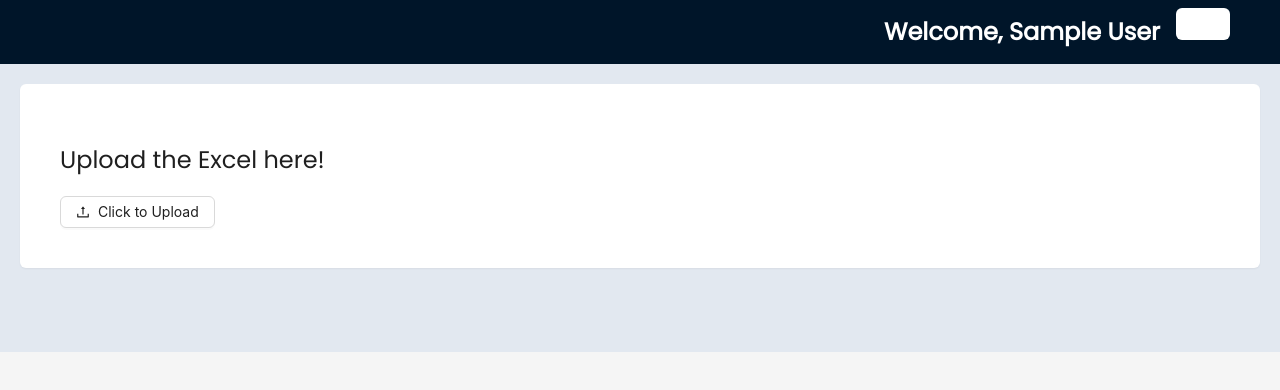
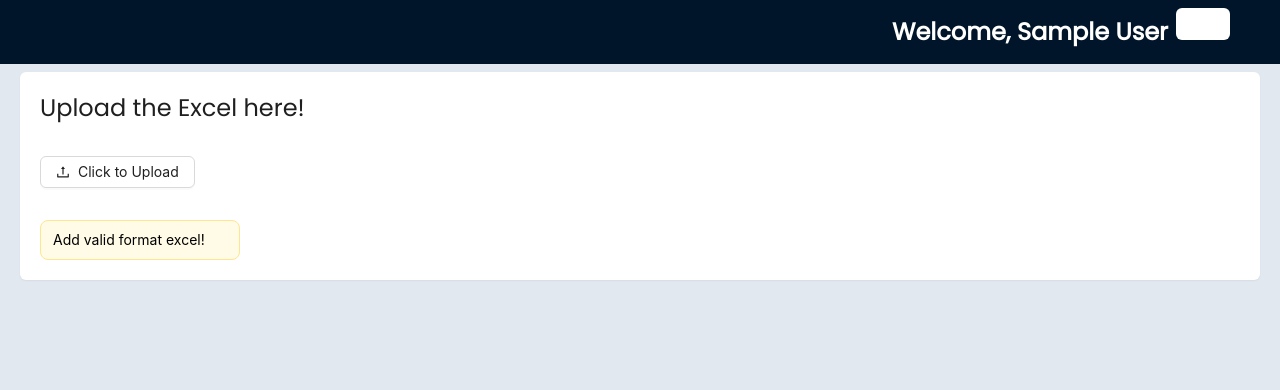
Before and after one commit to sagarjha1846/task-for-full-stack, a React (Vite) app in the folder client/: page / in a window 1280 px wide. Shown: the top 390 px of the page. Built offline with nearby package versions, Linux system fonts and the light colour scheme; sample sign-in values are in the browser's storage.

Commit message:
Changes  styling

```diff
--- a/client/src/App.css
+++ /dev/null
@@ -1,14 +0,0 @@
-@import url('https://fonts.googleapis.com/css2?family=Bree+Serif&family=Poppins&display=swap');
-
-#root {
-  margin: 0;
-  padding: 0;
-  box-sizing: border-box;
-  width: 100%;
-  height: 100%;
-  font-family: 'Poppins', sans-serif !important;
-}
-
-body {
-  font-family: 'Poppins', sans-serif !important;
-}
--- a/client/src/App.jsx
+++ b/client/src/App.jsx
@@ -1,10 +1,9 @@
 import { Layout } from 'antd';
-import './App.css';
 import { Route, Routes } from 'react-router-dom';
 import { PrivateRoute } from './Components/PrivateRoute';
 import React, { Suspense } from 'react';
 import ErrorFallback from './Components/ErrorBoundary';
-import {ErrorBoundary} from './Components/ErrorBoundaryV2';
+import { ErrorBoundary } from './Components/ErrorBoundaryV2';
 
 const Home = React.lazy(() => import('./Components/Home'));
 const Login = React.lazy(() => import('./Components/Login'));
@@ -12,12 +11,7 @@ const Register = React.lazy(() => import('./Components/Register'));
 
 function App() {
   return (
-    <Layout
-      className="font-sans w-full h-full"
-      style={{
-        width: '100%',
-        height: '100vh',
-      }}>
+    <Layout className="font-sans h-full w-full bg-slate-200">
       <ErrorBoundary FallbackComponent={ErrorFallback}>
         <Suspense
           fallback={
--- a/client/src/Components/Analytics.jsx
+++ b/client/src/Components/Analytics.jsx
@@ -9,6 +9,7 @@ import {
 } from '../utils';
 import ErrorFallback from './ErrorBoundary';
 import {ErrorBoundary} from './ErrorBoundaryV2';
+import { notification } from 'antd';
 
 const TableComponent = React.lazy(() => import('./TableComponent'));
 const GraphComponent = React.lazy(() => import('./GraphComponent'));
@@ -97,6 +98,8 @@ const Analytics = ({ jsonData, revenueType, setOptions }) => {
 
       setOptions(revenueType);
     }
+
+    if (!jsonData) navigate('/');
   }, [jsonData]);
 
   const sortedTableData = (a, b, field) => {
@@ -136,11 +139,15 @@ const Analytics = ({ jsonData, revenueType, setOptions }) => {
   }, [jsonData, revenueType, tableParams]);
 
   useEffect(() => {
-    if (!jsonData) navigate('/');
-  }, [jsonData]);
-
+    if (!data || !columnsDef) {
+      navigate('/');
+      notification.error({
+        message: 'Invalid format of excel',
+      });
+    }
+  }, [data, columnsDef, navigate]);
   return (
-    <div className="">
+    <div className="flex justify-evenly content-center self-center items-center w-full flex-col h-full">
       <ErrorBoundary FallbackComponent={ErrorFallback}>
         <Suspense
           fallback={
@@ -155,7 +162,7 @@ const Analytics = ({ jsonData, revenueType, setOptions }) => {
             listOfRevenue={listOfRevenue}
             jsonData={
               jsonData
-                ? jsonData.filter((el) => el.sheetName === 'Data')[0].data
+                ? getDataFromRes(jsonData, 'Data', 'data', 'sheetName')
                 : null
             }
           />
--- a/client/src/Components/ErrorBoundary.jsx
+++ b/client/src/Components/ErrorBoundary.jsx
@@ -34,7 +34,7 @@ const ErrorFallback = ({ error }) => {
     }
   }, [error]);
   return (
-    <div>
+    <div className="w-screen h-screen flex justify-center items-center content-center">
       <p>Something went wrong.</p>
       <pre>{error?.message}</pre>
     </div>
--- a/client/src/Components/ErrorBoundaryV2.jsx
+++ b/client/src/Components/ErrorBoundaryV2.jsx
@@ -11,7 +11,11 @@ export class ErrorBoundary extends React.Component {
   }
   render() {
     if (this.state.hasError) {
-      return <h1>{this.state.errorMessage}</h1>;
+      return (
+        <div className="w-screen h-screen flex justify-center items-center content-center">
+          {this.state.errorMessage}
+        </div>
+      );
     }
     return this.props.children;
   }
--- a/client/src/Components/GraphComponent.jsx
+++ b/client/src/Components/GraphComponent.jsx
@@ -91,7 +91,7 @@ const GraphComponent = ({
 
       yAxis: {
         title: {
-          text: 'ACV',
+          text: xAxisSelectedFilter,
         },
         labels: {
           formatter: function () {
@@ -169,11 +169,11 @@ const GraphComponent = ({
   };
 
   return (
-    <div className="w-full p-5 ">
-      <div className="py-3 w-full flex justify-between align-middle content-center self-center items-center text-2xl font-bold  !font-sans">
-        <div className="gap-4 flex justify-evenly align-middle content-center self-center items-center text-2xl font-bold  !font-sans">
+    <div className="p-5 rounded-md shadow-md w-full bg-white">
+      <div className="p-3 w-full flex justify-between align-middle content-center self-center items-center text-2xl font-bold  !font-sans flex-wrap gap-5">
+        <div className="gap-4 flex justify-evenly align-middle content-center self-center items-center text-xl font-bold !font-sans">
           <Button
-            className=" mb-4 text-2xl border-0 !border-collapse "
+            className=" border-0 !border-collapse "
             onClick={() => navigate('/')}>
             <ArrowLeftOutlined />
           </Button>
--- a/client/src/Components/Home.jsx
+++ b/client/src/Components/Home.jsx
@@ -15,7 +15,7 @@ const Home = () => {
   const [options, setOptions] = useState([]);
   const [revenueType, setRevenueType] = useState('');
   return (
-    <div>
+    <div className=" bg-slate-200 w-full ">
       <Header
         style={{
           position: 'sticky',
@@ -25,8 +25,8 @@ const Home = () => {
           display: 'flex',
           alignItems: 'center',
         }}>
-        <div className="flex w-full justify-between align-middle content-center self-center items-center text-2xl font-bold text-white !font-sans">
-          <div className="">
+        <div className="flex w-full gap-2 justify-between align-middle content-center self-center items-center text-2xl font-bold  !font-sans ">
+          <div className="h-full m-5">
             {jsonData && (
               <Select
                 className=" w-[300px] font-sans"
@@ -43,8 +43,8 @@ const Home = () => {
               />
             )}
           </div>
-          <div className=" capitalize flex gap-4 justify-between items-center self-center content-center">
-            <div>
+          <div className=" capitalize flex gap-2 justify-between items-center self-center content-center">
+            <div className="text-white">
               Welcome, {userDetails.firstName} {userDetails.lastName}
             </div>
             <Button
@@ -58,13 +58,7 @@ const Home = () => {
           </div>
         </div>
       </Header>
-      <Content
-        className="site-layout bg-slate-200 w-full h-full"
-        style={{
-          padding: '20px 20px',
-          height: '100%',
-        }}>
-        <div className=" shadow-sm  p-5 bg-white rounded-md ">
+      <Content className=" bg-slate-200 w-full h-[100%] px-5 py-2">
         <Routes>
           <Route
             path="/"
@@ -81,7 +75,6 @@ const Home = () => {
             }
           />
         </Routes>
-        </div>
       </Content>
     </div>
   );
--- a/client/src/Components/TableComponent.jsx
+++ b/client/src/Components/TableComponent.jsx
@@ -14,15 +14,16 @@ const TableComponent = (props) => {
   };
 
   return (
-    <div className="p-5">
+    <div className="w-full p-5 rounded-md shadow-md bg-white">
       <Table
+        className="w-full"
         columns={columnsDef}
         dataSource={data}
         pagination={pagination}
         onChange={handleTableChange}
         scroll={{
           x: 1300,
-          y: 500,
+          y: 350,
         }}
       />
     </div>
--- a/client/src/Components/UploadComponent.jsx
+++ b/client/src/Components/UploadComponent.jsx
@@ -1,12 +1,24 @@
 /* eslint-disable react/prop-types */
-import { Button, Upload } from 'antd';
-import * as XLSX from "xlsx"
+import { Alert, Button, Upload, notification } from 'antd';
+import * as XLSX from 'xlsx';
 import { UploadOutlined } from '@ant-design/icons';
 import { useNavigate } from 'react-router-dom';
 
 const UploadComponent = ({ setJsonData }) => {
   const navigate = useNavigate();
   const readUploadFile = (file) => {
+    const allowedExtensions = ['.xlsx', '.xls'];
+    const { name } = file;
+    const fileExtension = name.substring(name.lastIndexOf('.')).toLowerCase();
+
+    if (!allowedExtensions.includes(fileExtension)) {
+      notification.error({
+        message: 'Invalid file format',
+        description: 'Only Excel files (.xlsx, .xls) are allowed.',
+      });
+      return;
+    }
+
     const reader = new FileReader();
     reader.onload = (e) => {
       const data = new Uint8Array(e.target.result);
@@ -24,15 +36,21 @@ const UploadComponent = ({ setJsonData }) => {
 
       if (sheetName) {
         navigate('/analytic');
+      } else {
+        notification.error({
+          message: 'Invalid format of excel',
+        });
       }
     };
+
     reader.readAsArrayBuffer(file.originFileObj);
   };
 
   return (
-    <div className="w-full p-5">
-      <h1 className=" text-2xl py-5">Upload the Excel here!</h1>
+    <div className="w-full h-full shadow-sm rounded-md p-5 bg-white flex justify-between align-middle content-center flex-col">
+      <h1 className="text-2xl ">Upload the Excel here!</h1>
       <Upload
+        accept=".xlsx, .xls" // Specify the accepted file extensions
         customRequest={({ onSuccess }) => onSuccess('ok')}
         onChange={(info) => {
           readUploadFile(info.file);
@@ -40,6 +58,11 @@ const UploadComponent = ({ setJsonData }) => {
         }}>
         <Button icon={<UploadOutlined />}>Click to Upload</Button>
       </Upload>
+      <Alert
+        message="Add valid format excel!"
+        type="warning"
+        className="text-1xl  w-[200px] text-black"
+      />
     </div>
   );
 };
--- a/client/src/index.css
+++ b/client/src/index.css
@@ -3,7 +3,7 @@
 @tailwind components;
 @tailwind utilities;
 
-#root {
+#root,body,html {
   margin: 0;
   padding: 0;
   box-sizing: border-box;
```
Lines whose indentation alone changed are shown as unchanged.
